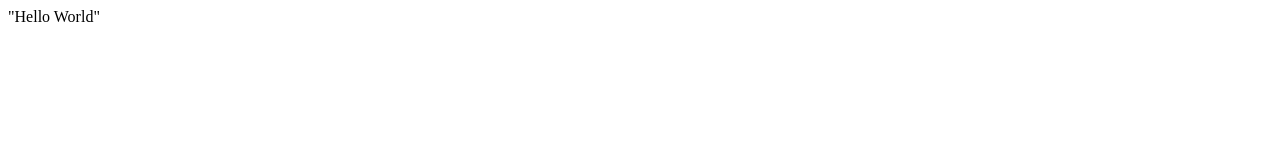
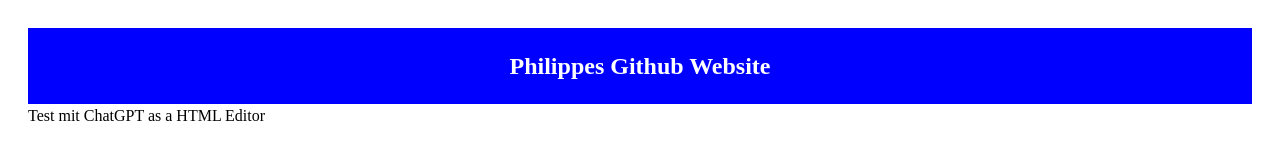
Before and after one commit to philippemeyer5/philippemeyer5.github.io, a plain HTML site: page index.html in a window 1280 px wide. Drawn offline with Linux system fonts and the light colour scheme.

Commit message:
First chatgpt try (3.5)

```diff
--- a/index.html
+++ b/index.html
@@ -1 +1,32 @@
-"Hello World"
+<!DOCTYPE html>
+<html>
+<head>
+	<title>Philippes Github Website</title>
+	<style>
+		header {
+			background-color: blue;
+			color: white;
+			padding: 20px;
+			text-align: center;
+			font-size: 24px;
+			font-weight: bold;
+		}
+
+		body {
+			background-color: white;
+			color: black;
+			padding: 20px;
+			font-size: 16px;
+			line-height: 1.5;
+		}
+	</style>
+</head>
+<body>
+	<header>
+		Philippes Github Website
+	</header>
+	<div>
+		Test mit ChatGPT as a HTML Editor
+	</div>
+</body>
+</html>
```
